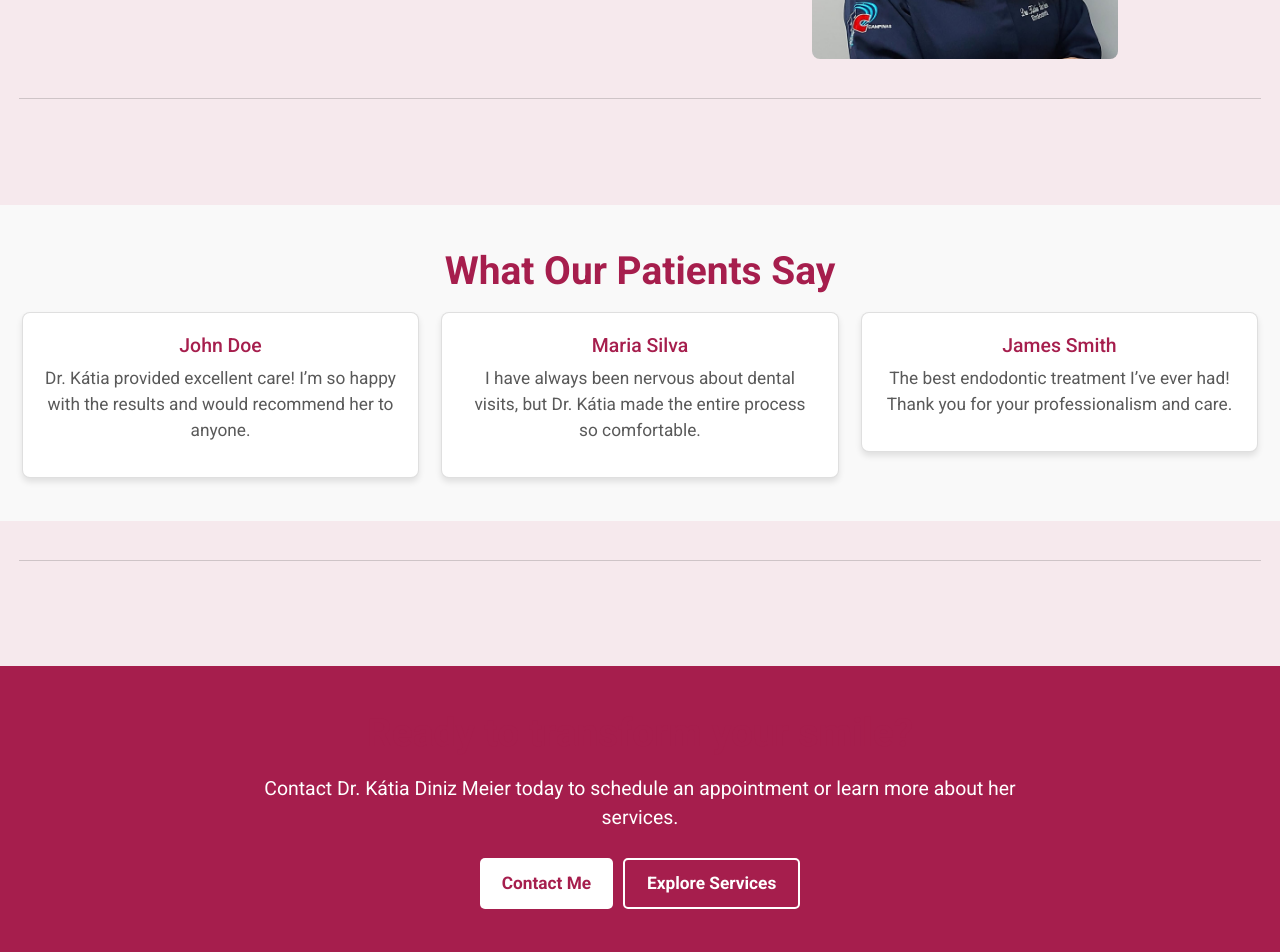
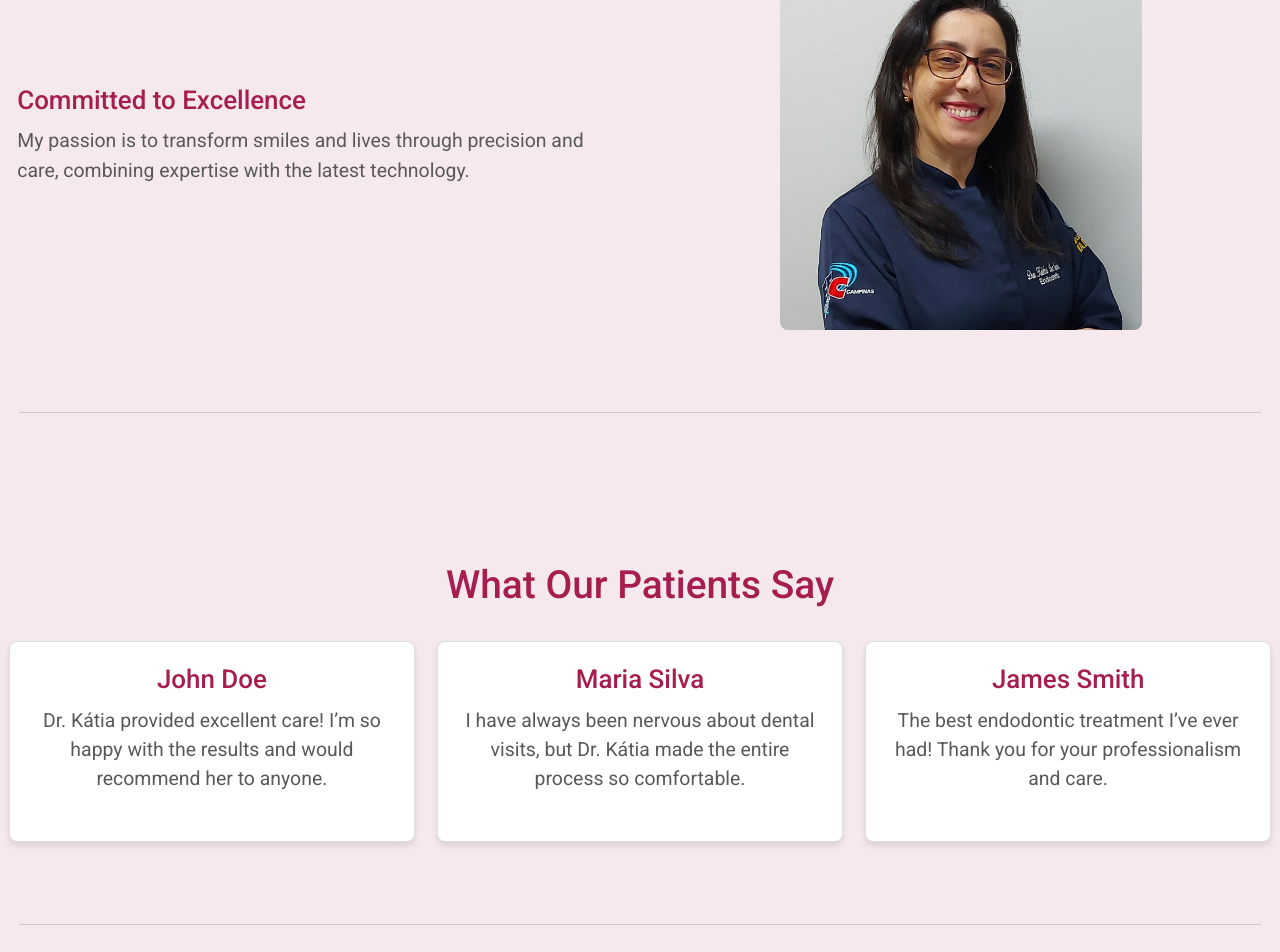
Before and after one commit to meierrene/KatiasPortfolio, a React (Vite) app: page / in a window 1280 px wide. Shown: the part 1660-2612 px from the top of the page. Built offline with nearby package versions, Linux system fonts and the light colour scheme.

Commit message:
Functional website launch

```diff
--- a/src/App.css
+++ b/src/App.css
@@ -9,6 +9,7 @@
   --bs-body-bg: #f6e9ed;
   --bs-body-font-family: "Roboto", serif;
   --bs-accent-color: #a61e4d; /* Bordeaux */
+  --bs-accent-color-shade-01: #951b45; /* Bordeaux */
   --bs-secondary-text: #595959;
 }
 
@@ -40,12 +41,26 @@ textarea {
 }
 
 .h1-title {
-  font-size: 3.6rem; /* Slightly larger */
+  font-size: 3.6rem;
   color: var(--bs-body-color);
 }
 
 .h2-title {
-  font-size: 4rem;
+  font-size: 3.6rem;
+  color: var(--bs-accent-color);
+  text-align: center;
+  margin-bottom: 3rem;
+}
+
+.h3-title {
+  font-size: 2.4rem;
+  color: var(--bs-accent-color);
+  margin-bottom: 1rem;
+}
+
+.description {
+  font-size: 1.8rem;
+  margin-bottom: 2.4rem;
   color: var(--bs-secondary-text);
 }
 
@@ -58,6 +73,13 @@ textarea {
   }
 
   .h2-title {
-    font-size: 2.2rem;
+    font-size: 2.8rem;
+  }
+  .h3-title {
+    font-size: 1.8rem;
+  }
+
+  .description {
+    font-size: 1.6rem;
   }
 }
--- a/src/components/header/Header.jsx
+++ b/src/components/header/Header.jsx
@@ -10,7 +10,7 @@ const Header = () => {
   return (
     <nav className="navbar navbar-expand-lg navbar-dark nav-container">
       <a className="navbar-brand logo-name" href="#">
-        <img className="logo" src="logo-header.svg" />
+        <img className="logo" src="logo.svg" />
         <span>Kátia Diniz Meier</span>
       </a>
       <button
--- a/src/components/main/AboutMe.css
+++ b/src/components/main/AboutMe.css
@@ -1,14 +1,5 @@
 .about-me {
-  padding: 4rem 2rem;
-  background-color: #f9f9f9;
-  color: #2c2c2c;
-}
-
-.title {
-  font-size: 3.6rem;
-  color: var(--bs-accent-color); /* Bordeaux */
-  text-align: center;
-  margin-bottom: 3rem;
+  padding: 4rem 0.8rem;
 }
 
 .grid-about-me {
@@ -32,39 +23,26 @@
   flex: 1;
 }
 
-.text h3 {
-  font-size: 2.4rem;
-  color: var(--bs-accent-color);
-  margin-bottom: 1rem;
-}
-
-.text p {
-  font-size: 1.8rem;
-  line-height: 1.6;
-  color: #595959;
-}
-
-.image {
+.image-about-me {
   flex: 1;
   display: flex;
   justify-content: center;
   align-items: center;
 }
 
-.image img {
-  max-width: 50%;
+.image-about-me img {
+  max-width: 60%;
   height: auto;
   border-radius: 8px;
 }
 
-/* Responsive Design */
-@media (max-width: 768px) {
+@media (max-width: 480px) {
   .row {
     flex-direction: column;
     text-align: center;
   }
 
-  .rowReverse {
+  .row-reverse {
     flex-direction: column; /* Stack on smaller screens */
   }
 
--- a/src/components/main/AboutMe.jsx
+++ b/src/components/main/AboutMe.jsx
@@ -3,8 +3,8 @@ import { aboutMeData } from "../../utils/portfolioData";
 
 function AboutMe() {
   return (
-    <section className="aboutMe" id="about">
-      <h2 className="title">About Me</h2>
+    <section className="about-me" id="about">
+      <h2 className="h2-title">About Me</h2>
       <div className="grid-about-me">
         {aboutMeData.map((item, i) => (
           <div
@@ -12,10 +12,10 @@ function AboutMe() {
             className={`${"row"} ${i % 2 === 0 ? "" : "row-reverse"}`}
           >
             <div className="text">
-              <h3>{item.title}</h3>
-              <p>{item.description}</p>
+              <h3 className="h3-title">{item.title}</h3>
+              <p className="description">{item.description}</p>
             </div>
-            <div className="image">
+            <div className="image-about-me">
               <img src={item.image} alt={item.title} />
             </div>
           </div>
--- a/src/components/main/CTA.css
+++ b/src/components/main/CTA.css
@@ -1,7 +1,5 @@
 .cta {
-  padding: 4rem 2rem;
-  background-color: var(--bs-accent-color); /* Bordeaux */
-  color: #fff;
+  padding: 4rem 0.8rem;
   text-align: center;
 }
 
@@ -10,27 +8,36 @@
   margin: 0 auto;
 }
 
-.title {
-  font-size: 3.6rem;
-  margin-bottom: 1.6rem;
-  font-weight: bold;
+.cta-form {
+  width: 100%;
+  font-size: 2.4rem;
+  display: flex;
+  flex-direction: column;
+  gap: 1.8rem;
+  align-items: stretch;
 }
 
-.subtitle {
-  font-size: 1.8rem;
-  margin-bottom: 2.4rem;
-  line-height: 1.5;
+.cta-box {
+  width: 100%;
+  background-color: #fff;
+  color: var(--bs-text-color);
+  border-radius: 4px;
+  border-style: none;
+  padding: 0.8rem;
+  font-size: 1.6rem;
+  resize: none;
+  box-sizing: border-box;
 }
 
-.buttons {
+.button-nav {
   display: flex;
   justify-content: center;
   gap: 1rem;
 }
 
 .primaryButton {
-  background-color: #fff;
-  color: var(--bs-accent-color);
+  background-color: var(--bs-accent-color);
+  color: #fff;
   border: none;
   padding: 1rem 2rem;
   font-size: 1.6rem;
@@ -41,21 +48,6 @@
 }
 
 .primaryButton:hover {
-  background-color: #f1f1f1;
+  background-color: var(--bs-accent-color-shade-01);
+  color: #ddd;
 }
-
-.secondaryButton {
-  background-color: transparent;
-  color: #fff;
-  border: 2px solid #fff;
-  padding: 1rem 2rem;
-  font-size: 1.6rem;
-  font-weight: bold;
-  border-radius: 5px;
-  cursor: pointer;
-  transition: background-color 0.3s, border-color 0.3s;
-}
-
-.secondaryButton:hover {
-  background-color: rgba(255, 255, 255, 0.2);
-}
--- a/src/components/main/CTA.jsx
+++ b/src/components/main/CTA.jsx
@@ -1,28 +1,56 @@
+import { useRef } from "react";
+import { ctaEmailData } from "../../utils/portfolioData";
 import "./CTA.css";
 
 function CTA() {
+  const title = useRef();
+  const content = useRef();
+
+  const submitHandler = (e) => {
+    e.preventDefault();
+
+    const subject = encodeURIComponent(title.current.value);
+    const body = encodeURIComponent(
+      content.current.value.replace(/\n/g, "%0D%0A")
+    );
+    //mailto:contato@katiadiniz.com.br?subject=Test&body=Another%20test!%0D%0ATest!
+
+    window.open(`mailto:${ctaEmailData}?subject=${subject}&body=${body}`);
+
+    title.current.value = "";
+    content.current.value = "";
+  };
+
   return (
     <section className="cta" id="contact">
       <div className="content">
-        <h2 className="title">Ready to transform your smile?</h2>
-        <p className="subtitle">
+        <h2 className="h2-title">Ready to transform your smile?</h2>
+        <p className="description">
           Contact Dr. Kátia Diniz Meier today to schedule an appointment or
           learn more about her services.
         </p>
-        <div className="buttons">
-          <button
-            className="primaryButton"
-            onClick={() => (window.location.href = "#contact")}
-          >
-            Contact Me
-          </button>
-          <button
-            className="secondaryButton"
-            onClick={() => (window.location.href = "/services")}
-          >
-            Explore Services
-          </button>
-        </div>
+        <form className="cta-form" onSubmit={submitHandler}>
+          <input
+            required
+            className="cta-box subject"
+            type="text"
+            placeholder="Subject"
+            ref={title}
+          />
+          <textarea
+            required
+            className="cta-box content"
+            rows="5"
+            placeholder="Write your message here..."
+            ref={content}
+          />
+
+          <div className="button-nav">
+            <button className="primaryButton" type="submit">
+              Contact Me
+            </button>
+          </div>
+        </form>
       </div>
     </section>
   );
--- a/src/components/main/Hero.css
+++ b/src/components/main/Hero.css
@@ -1,6 +1,6 @@
 .hero {
   padding: 0 0.8rem;
-  padding-top: 8rem;
+  padding-top: 12rem;
   align-items: center;
   display: flex;
   flex-direction: column;
--- a/src/components/main/Hero.jsx
+++ b/src/components/main/Hero.jsx
@@ -8,7 +8,7 @@ function Hero() {
           Welcome to <span className="highlight">Kátia Diniz Meier&apos;s</span>{" "}
           Portfolio
         </h1>
-        <p className="hero-tagline">
+        <p className="description">
           Transforming smiles with excellence in Endodontics.
         </p>
       </div>
--- a/src/components/main/Testimonials.css
+++ b/src/components/main/Testimonials.css
@@ -1,7 +1,5 @@
 .testimonials {
-  padding: 4rem 2rem;
-  background-color: #f9f9f9;
-  color: #2c2c2c;
+  padding: 4rem 0.8rem;
 }
 
 .title {
--- a/src/components/main/Testimonials.jsx
+++ b/src/components/main/Testimonials.jsx
@@ -4,12 +4,12 @@ import { testimonialsData } from "../../utils/portfolioData";
 const Testimonials = () => {
   return (
     <section className="testimonials" id="testimonials">
-      <h2 className="title">What Our Patients Say</h2>
+      <h2 className="h2-title">What Our Patients Say</h2>
       <div className="grid-testimonials">
         {testimonialsData.map((testimonial, i) => (
           <div key={i} className="card">
-            <h3 className="name">{testimonial.name}</h3>
-            <p className="message">{testimonial.message}</p>
+            <h3 className="h3-title">{testimonial.name}</h3>
+            <p className="description">{testimonial.message}</p>
           </div>
         ))}
       </div>
--- a/src/components/ui/WhatsAppIcon.css
+++ b/src/components/ui/WhatsAppIcon.css
@@ -2,8 +2,8 @@
   position: fixed;
   width: 60px;
   height: 60px;
-  bottom: 40px;
-  right: 40px;
+  bottom: 30px;
+  right: 30px;
   background-color: #25d366;
   color: #fff;
   border-radius: 50px;
--- a/src/utils/portfolioData.js
+++ b/src/utils/portfolioData.js
@@ -49,6 +49,8 @@ export const testimonialsData = [
   },
 ];
 
+export const ctaEmailData = "contato@katiadiniz.com.br";
+
 export const whatsappData = {
   number: "5519996096183",
   message: "Hi+K%C3%A1tia%21%0D%0AI+found+you+at+your+portfolio.",
```
Also changed, not shown: public/logo-header.svg (deleted), public/logo.svg.
